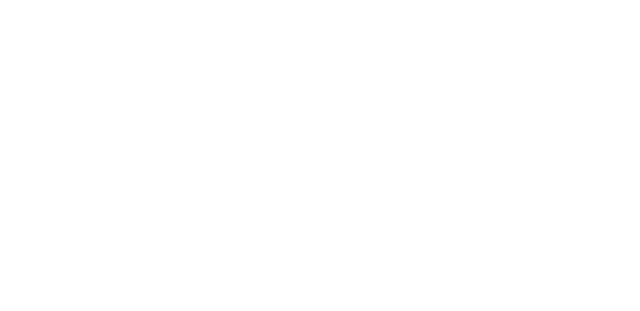
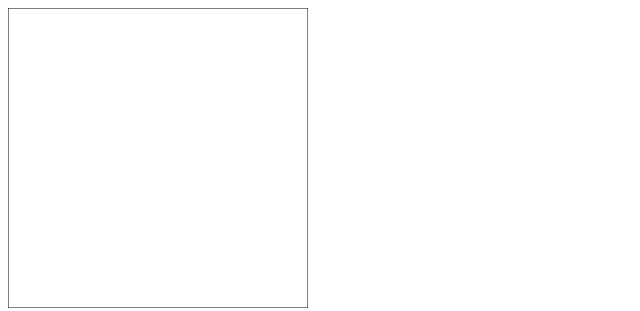
Before and after one commit to im-jonathan/snake_game, a plain HTML site: page index.html in a window 1280 px wide. Shown: the whole page, without its empty margins (0-640 px from the left). Drawn offline with Linux system fonts and the light colour scheme.

Commit message:
definir canvas y pintarlo

```diff
--- a/index.html
+++ b/index.html
@@ -4,6 +4,22 @@
 	<title>Snake Game With Canvas</title>
 </head>
 <body>
+<canvas id="gameCanvas" height="300" width="300"></canvas>
 
+<script type="text/javascript">
+  /** constantes **/
+  const CANVAS_BORDER_COLOUR = '#000';
+  const CANVAS_BACKGROUND_COLOUR = '#fff';
+  /** se obtiene el canvas **/
+  var gameCanvas = document.getElementById("gameCanvas");
+  /** se define el canvas como un escenario 2D y se almacena en una variable **/
+  var ctx = gameCanvas.getContext("2d");
+  /** se asigna el fondo y borde con los valores de las constantes **/
+  ctx.fillStyle = CANVAS_BACKGROUND_COLOUR;
+  ctx.strokestyle = CANVAS_BORDER_COLOUR;
+  /** se pintan el relleno y el borde del canvas **/
+  ctx.fillRect(0, 0, gameCanvas.width, gameCanvas.height);
+  ctx.strokeRect(0, 0, gameCanvas.width, gameCanvas.height);
+</script>
 </body>
 </html>
```
